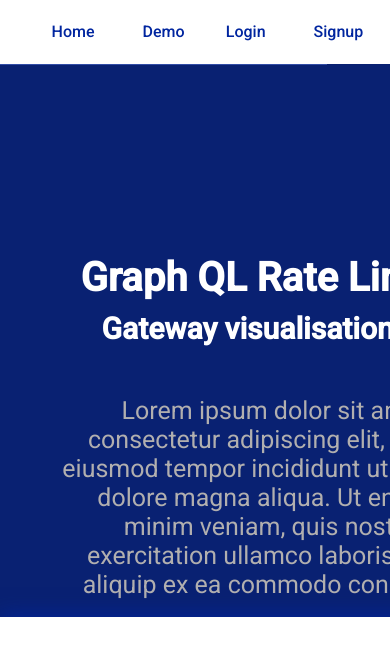
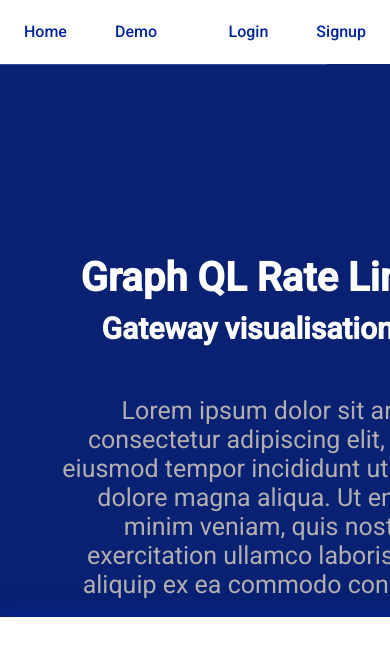
Before and after one commit to oslabs-beta/GraphQL-Gateway, a React app: page / in a window 390 px wide. Shown: the top 656 px of the page. Built offline with nearby package versions, Linux system fonts and the light colour scheme; no server answers.

Commit message:
Co-authored-by: Evan McNeely <evanmcneely@users.noreply.github.com>

```diff
--- a/client/components/Navbar.tsx
+++ b/client/components/Navbar.tsx
@@ -8,12 +8,12 @@ export default function Navbar() {
     // todo: query to check auth status
 
     // FIXME: navbar show only on scroll up, not down
-    const [show, setShow] = useState('block');
+    const [show, setShow] = useState('flex');
     const controlNavbar = () => {
         if (window.scrollY > 100) {
             setShow('none');
         } else {
-            setShow('block');
+            setShow('flex');
         }
     };
 
--- a/client/components/ProjectView.tsx
+++ b/client/components/ProjectView.tsx
@@ -107,7 +107,6 @@ export default function ProjectView({ selectedProject, projectLoading }: Project
                         <Loading />
                     ) : (
                         <div id="loading">
-                            {' '}
                             <h3>Select a project</h3>
                         </div>
                     )}
--- a/public/styles.css
+++ b/public/styles.css
@@ -12,6 +12,7 @@
 html {
     background-color: #092173;
     font-family: 'Roboto', sans-serif;
+    min-width: 550px;
 }
 body {
     margin: 0 auto;
@@ -276,6 +277,9 @@ section#pageThree {
     top: 0;
     border-bottom: 1px solid #324da6;
     text-align: center;
+    display: flex;
+    flex-direction: row;
+    justify-content: flex-start;
 }
 #side-navbar {
     z-index: 11;
@@ -283,7 +287,7 @@ section#pageThree {
     background-color: #fff;
     top: 0;
     right: 0;
-    display: block;
+    justify-content: flex-end;
     width: 30%;
 }
 #footer {
@@ -386,7 +390,6 @@ section#pageThree {
     height: 1000px;
 } */
 .toolBarWrapper {
-    width: 100%;
     margin: 0px auto;
 }
 .toolBar {
@@ -405,7 +408,7 @@ section#pageThree {
     z-index: 1;
 }
 .toolBar.closed {
-    left: -380px;
+    left: -340px;
 }
 #toolBarMenu {
     display: flex;
@@ -468,7 +471,7 @@ section#pageThree {
     display: inline-block;
     padding: 15px;
     position: absolute;
-    right: -25px;
+    right: 10px;
     top: 15px;
     cursor: pointer;
     transition: all 0.3s ease-out;
@@ -639,22 +642,21 @@ section#pageThree {
 }
 @media (max-width: 640px) {
     .loggerBox {
-        border-radius: 2px;
+        border-radius: 0px;
         background-color: rgba(255, 255, 255, 0.7);
         max-height: 580px;
-        margin: 80px auto;
-        margin-bottom: 0px;
+        margin: 25px auto;
+        margin-bottom: 80px;
         width: 100%;
     }
     #dashWrapper {
         display: flex;
-        flex-direction: column;
+        flex-direction: column-reverse;
         width: 100%;
-        min-width: 457px;
+        min-width: 550px;
+        margin-top: 100px;
     }
     #side-navbar {
-        width: 30%;
-        float: right;
         min-width: 191px;
     }
     #navbar {
@@ -663,13 +665,9 @@ section#pageThree {
     }
     .chartBox {
         width: 100%;
-        margin: 100px auto;
+        margin: 50px auto;
         border-radius: 2px;
-        margin-left: 0px;
-        background-color: rgba(255, 255, 255, 0.7);
         min-width: 457px;
-        height: 100%;
-        min-height: 316px;
     }
     .chartBtn {
         width: 40px;
@@ -744,4 +742,11 @@ section#pageThree {
     .container {
         min-width: 554px;
     }
+    .arrow {
+        top: 35px;
+        right: -30px;
+    }
+    .toolBar.closed {
+        left: -380px;
+    }
 }
```
